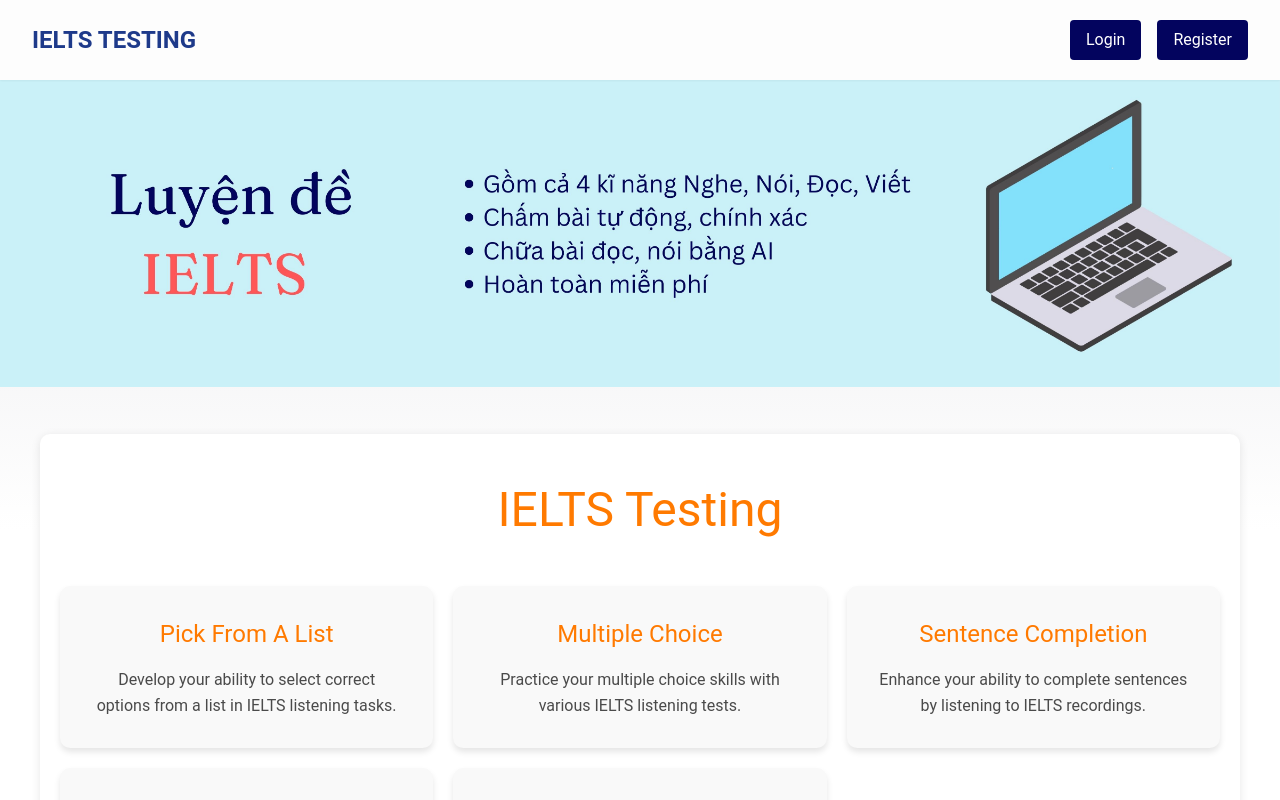
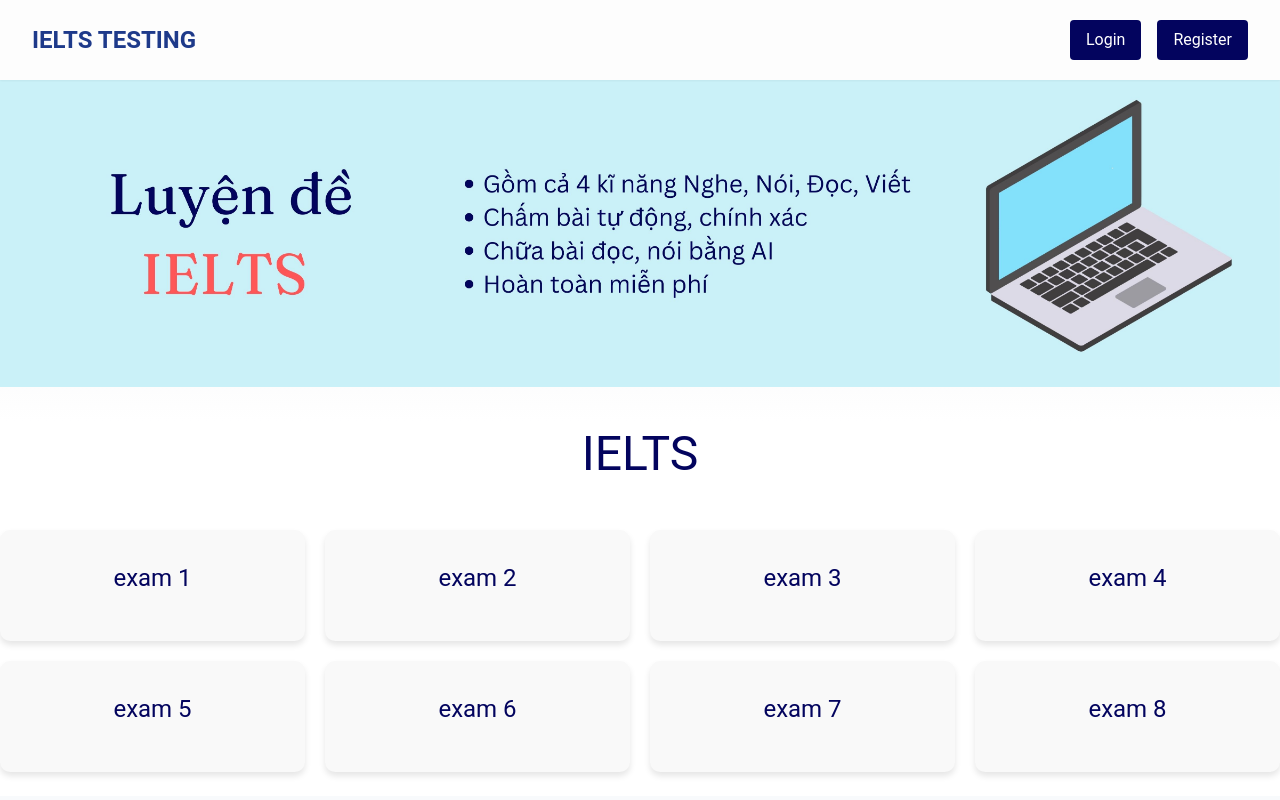
Before and after one commit to 0x2ee08/IELTS, a Next.js app in the folder frontend/: page / in a window 1280 px wide. Shown: the top 800 px of the page. Built offline with nearby package versions, Linux system fonts and the light colour scheme.

Commit message:
designed profile

```diff
--- a/frontend/app/components/App.css
+++ b/frontend/app/components/App.css
@@ -11,12 +11,12 @@
 
   .main-content {
     text-align: center;
-    padding: 40px 20px;
+    /* padding: 40px 20px;
     background-color: #ffffff;
     border-radius: 10px;
-    box-shadow: 0 2px 10px rgba(0, 0, 0, 0.1);
-    max-width: 1200px;
-    margin: 40px auto;
+    box-shadow: 0 2px 10px rgba(0, 0, 0, 0.1); */
+    /* max-width: 1200px; */
+    /* margin: 40px auto; */
   }
 
   .header {
@@ -24,7 +24,7 @@
   }
 
   .header h1 {
-    color: #ff7a00;
+    color: #03045e;
     font-size: 3em;
     margin-bottom: 10px;
   }
@@ -36,7 +36,7 @@
 
   .skills-section {
     display: grid;
-    grid-template-columns: repeat(3, 1fr);
+    grid-template-columns: repeat(4, 1fr);
     gap: 20px;
     justify-content: center;
   }
@@ -55,7 +55,7 @@
   }
 
   .skill h3 {
-    color: #ff7a00;
+    color: #03045e;
     margin-bottom: 15px;
     font-size: 1.5em;
   }
--- a/frontend/app/components/MainContent.tsx
+++ b/frontend/app/components/MainContent.tsx
@@ -5,50 +5,59 @@ import Link from 'next/link'
 
 const MainContent: React.FC = () => {
   return (
-
-    /*<div className="min-h-screen bg-gray-100 flex flex-col items-center py-10">*/
       <div className="main-content">
         <header className="header">
-          <h1>IELTS Testing</h1>
+          <h1>IELTS</h1>
         </header>
         <div className="skills-section">
-          <Link href ='/pick-from-a-list'>
+          <Link href ='/login'>
           <div className="skill">
-              <h3>Pick From A List</h3>
-              <p> Develop your ability to select correct options from a list in IELTS listening tasks.</p>
+              <h3>exam 1</h3>
           </div>
           </Link>
 
-          <Link href ='/multiple-choice'>
+          <Link href ='/login'>
           <div className="skill">
-              <h3>Multiple Choice</h3>
-              <p>Practice your multiple choice skills with various IELTS listening tests.</p>
+              <h3>exam 2</h3>
+          </div>
+          </Link>
+          <Link href ='/login'>
+          <div className="skill">
+              <h3>exam 3</h3>
           </div>
           </Link>
 
-          <Link href ='/sentence-completion'>
+          <Link href ='/login'>
           <div className="skill">
-              <h3>Sentence Completion</h3>
-              <p>Enhance your ability to complete sentences by listening to IELTS recordings.</p>
+              <h3>exam 4</h3>
           </div>
           </Link>
 
-          <Link href='matching'>
+          <Link href ='/login'>
           <div className="skill">
-            <h3>Matching Information</h3>
-            <p>Improve your matching skills with tailored IELTS listening exercises.</p>
+              <h3>exam 5</h3>
           </div>
           </Link>
 
-          <Link href='sort-answer'>
+          <Link href ='/login'>
           <div className="skill">
-            <h3>Short Answer</h3>
-            <p>Hone your short answer skills by practicing with specific IELTS listening questions.</p>
+              <h3>exam 6</h3>
+          </div>
+          </Link>
+
+          <Link href='login'>
+          <div className="skill">
+            <h3>exam 7</h3>
+          </div>
+          </Link>
+
+          <Link href='login'>
+          <div className="skill">
+            <h3>exam 8</h3>
           </div>
           </Link>
         </div>
       </div>
-    /*</div>*/
   );
 };
 
--- a/frontend/app/page.tsx
+++ b/frontend/app/page.tsx
@@ -38,9 +38,9 @@ export default function Home() {
               </div>
             </Slider>
           </div>
-
+          <br />
           <MainContent />
-
+          <br />
           <Footer />
       </div>
     </div>
--- a/frontend/app/profile/page.tsx
+++ b/frontend/app/profile/page.tsx
@@ -1,32 +1,25 @@
 'use client'
 
-import React, { useState, useRef, useEffect, ChangeEvent, use} from 'react';
+import React, { useState, useEffect } from 'react';
 import config from '../config';
 import axios from 'axios';
+import Footer from '../components/Footer';
+import Header from '../components/Header';
 
-declare const window: any;
-
-interface MyComponentState {
-    userInput: string;
-}
-
-const profilePage: React.FC = () => {
-    const [ username, setUsername ] = useState('');
-    const [ password, setPassword ] = useState('');
-    const [ status, setStatus ] = useState('');
-    const [ data, setData ] = useState<any[]>([]);
+const ProfilePage: React.FC = () => {
+    const [data, setData] = useState<any[]>([]);
 
     const getMongoDB = async () => {
         const token = localStorage.getItem('token');
         try {
             const response = await axios.post(`${config.API_BASE_URL}api/get_data_profile`, {}, {
                 headers: {
-                    'Authorization': `Bearer ${token}`
-                }
+                    'Authorization': `Bearer ${token}`,
+                },
             });
             setData(response.data.result);
         } finally {
-
+            // Handle any cleanup if necessary
         }
     };
 
@@ -35,11 +28,14 @@ const profilePage: React.FC = () => {
     }, []);
 
     return (
-        <div>
+        <div className="flex flex-col min-h-screen">
+            <Header /> {/* Header at the top */}
+            <div className="flex-grow flex justify-center items-center bg-gray-100">
+                <div className="bg-white p-6 rounded shadow-md w-full max-w-sm">
                     {data.length > 0 ? (
                         <ul>
                             {data.map((user, index) => (
-                        <li key={index}>
+                                <li key={index} className="mb-4">
                                     <p><strong>Username:</strong> {user.username}</p>
                                     <p><strong>Email:</strong> {user.email}</p>
                                     <p><strong>Name:</strong> {user.name}</p>
@@ -51,10 +47,13 @@ const profilePage: React.FC = () => {
                             ))}
                         </ul>
                     ) : (
-                <p>No data available</p>
+                        <p className="text-center">No data available</p>
                     )}
+                </div>
+            </div>
+            <Footer /> {/* Footer at the bottom */}
         </div>
     );
 };
 
-export default profilePage;
+export default ProfilePage;
--- a/package.json
+++ b/package.json
@@ -1,6 +1,8 @@
 {
   "dependencies": {
     "axios": "^1.7.5",
-    "mongodb": "^6.8.0"
+    "mongodb": "^6.8.0",
+    "react-slick": "^0.30.2",
+    "slick-carousel": "^1.8.1"
   }
 }
```
Also changed, not shown: 1 other file (tests, documents, lock files or other folders). Lines whose indentation alone changed are shown as unchanged.
